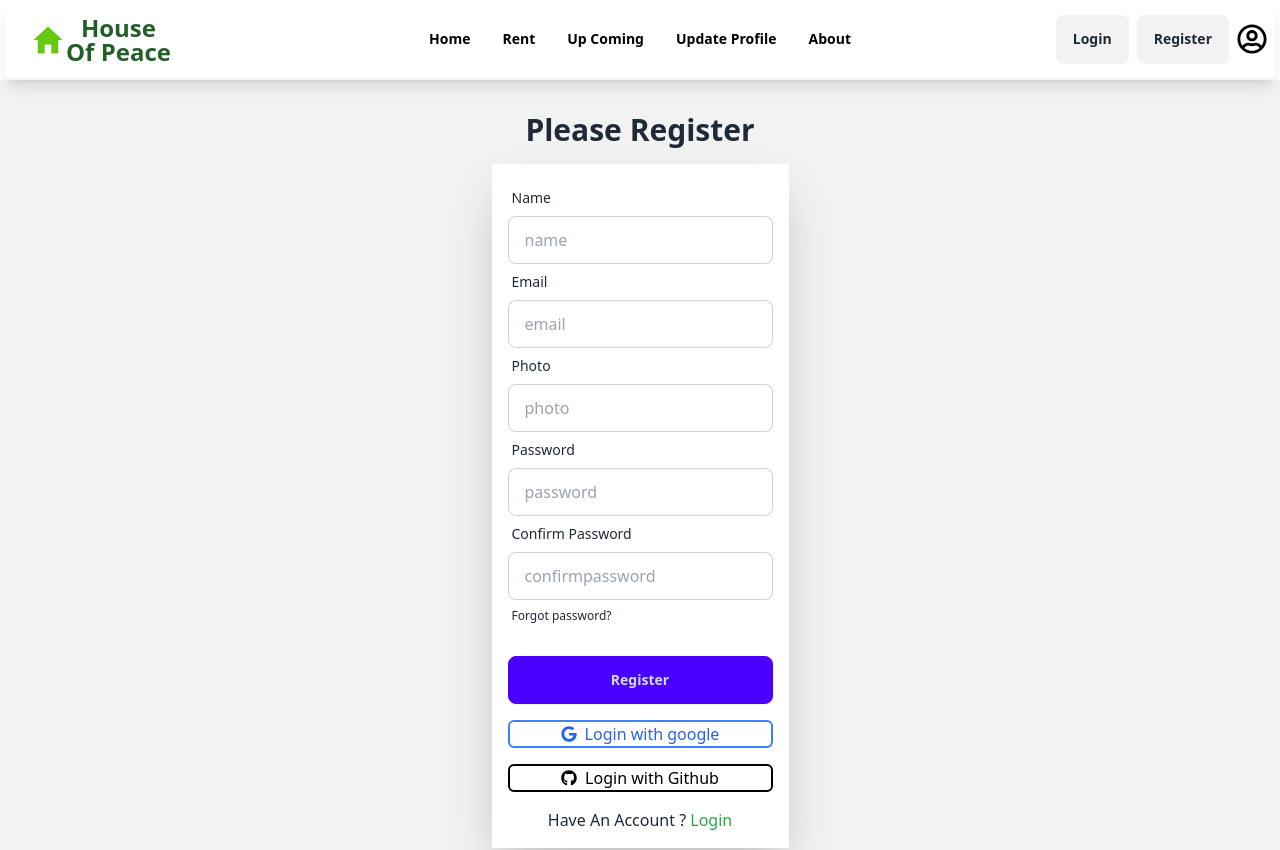
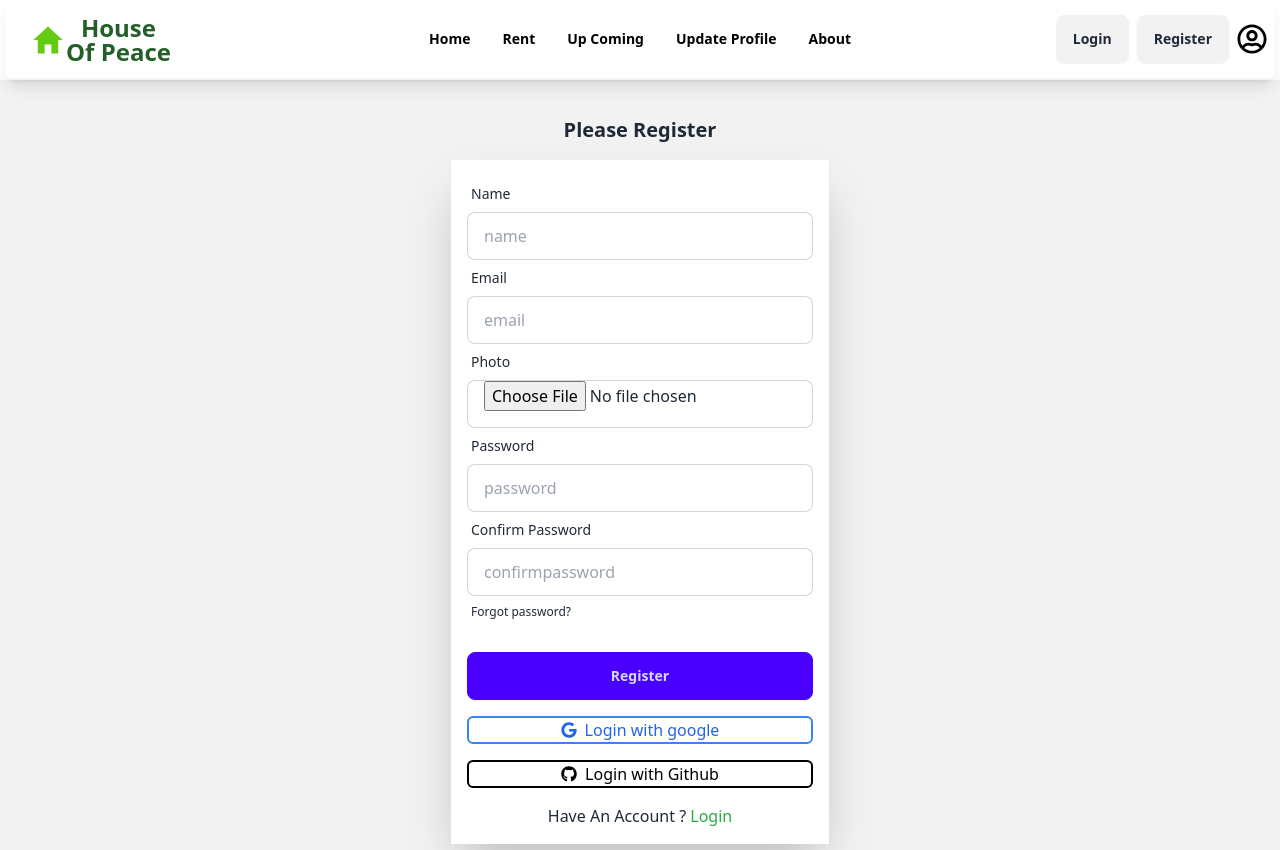
Before and after one commit to Juwelrana434/Residential, a React (Vite) app: page /register in a window 1280 px wide. Shown: the top 850 px of the page. Built offline with nearby package versions, Linux system fonts and the light colour scheme; no server answers.

Commit message:
Home pase add two section

```diff
--- a/package.json
+++ b/package.json
@@ -15,7 +15,7 @@
     "match-sorter": "^6.3.4",
     "react": "^18.2.0",
     "react-dom": "^18.2.0",
-    "react-hook-form": "^7.51.2",
+    "react-hook-form": "^7.51.3",
     "react-icons": "^5.0.1",
     "react-router-dom": "^6.22.3",
     "react-toastify": "^10.0.5",
--- /dev/null
+++ b/src/Hook/useAuth.jsx
@@ -0,0 +1,10 @@
+import React, { useContext } from 'react';
+import { AuthContext } from '../FirebaseProvider/FirebaseProvider';
+
+const useAuth = () => {
+
+    const all = useContext(AuthContext)
+    return all;
+};
+
+export default useAuth;
--- a/src/pages/Home.jsx
+++ b/src/pages/Home.jsx
@@ -24,7 +24,7 @@ const Home = () => {
       .then((res) => res.json())
       .then((data) => setProperties(data));
   }, []);
-  console.log(properties);
+  // console.log(properties);
   return (
     <div>
       <div className="lg:min-h-[calc(100vh - 450px)] mx-4">
--- a/src/pages/Navbar.jsx
+++ b/src/pages/Navbar.jsx
@@ -43,7 +43,9 @@ const navlink = <>
     <NavLink to='/register'><button className='btn ml-2'>Register</button></NavLink>
     <div className="rounded-full flex">
     {user ? <div>
-    {user.email}
+    {user.displayName
+
+}
     <button onClick={()=>logOut()}>Log Out</button>
 
     </div>:""}
--- a/src/pages/PropertyDetails.jsx
+++ b/src/pages/PropertyDetails.jsx
@@ -11,13 +11,13 @@ const PropertyDetails = () => {
       .then((data) => setDetails(data));
   }, []);
 
-  console.log(details);
+  // console.log(details);
 
   const { id } = useParams();
   const idInt = parseInt(id);
   console.log(idInt);
   const detail = details.find((detail) => detail.property.id == idInt);
-  console.log(detail);
+  // console.log(detail);
   // setEstateDetails(detail);
   // console.log(estateDetails);
 
--- a/src/pages/Register.jsx
+++ b/src/pages/Register.jsx
@@ -3,55 +3,66 @@ import { FaGoogle } from "react-icons/fa";
 import { FaGithub } from "react-icons/fa";
 import { useContext, useState } from "react";
 import { AuthContext } from "../FirebaseAuthProvider/FirebaseProvider";
-import { ToastContainer, toast } from 'react-toastify';
-  import 'react-toastify/dist/ReactToastify.css';
+import { ToastContainer, toast } from "react-toastify";
+import "react-toastify/dist/ReactToastify.css";
+// react hook
+import { useForm } from "react-hook-form";
 
 const Register = () => {
-const {registerUser, setUser} = useContext(AuthContext)
-const [error, setError] = useState("")
+  const { registerUser, setUser } = useContext(AuthContext);
+  const [error, setError] = useState("");
   const handleRegister = (e) => {
-e.preventDefault()
-const name = e.target.name.value
-const email = e.target.email.value
-const photo = e.target.photo.value
-const password = e.target.password.value
-const confirmpassword = e.target.confirmpassword.value
+    e.preventDefault();
+    const name = e.target.name.value;
+    const email = e.target.email.value;
+    const photo = e.target.photo.value;
+    const password = e.target.password.value;
+    const confirmpassword = e.target.confirmpassword.value;
+    // use react hook form
+    // const {
+    //   register,
+    //   handleSubmit,
+    //   formState: { errors },
+    // } = useForm();
 
-if(password.length<6){
-  setError("Password must be at least 6 characters")
-  return}
+    // const onSubmit = (data) => {
+    //   console.log(data);
+    // };
 
-  if(!/^(?=.*[A-Z]).*$/
-  .test(password)){
-  setError("Must have an Uppercase letter in the password")
-  return
-  }
-  if(!/^(?=.*[a-z]).*$/
-  .test(password)){
-  setError("Must have an Lowercase letter in the password")
-  return
+    if (password.length < 6) {
+      setError("Password must be at least 6 characters");
+      return;
     }
 
-  if(password !== confirmpassword){
-    setError("Passwords do not match")
-    return
+    if (!/^(?=.*[A-Z]).*$/.test(password)) {
+      setError("Must have an Uppercase letter in the password");
+      return;
+    }
+    if (!/^(?=.*[a-z]).*$/.test(password)) {
+      setError("Must have an Lowercase letter in the password");
+      return;
     }
 
-
+    if (password !== confirmpassword) {
+      setError("Passwords do not match");
+      return;
+    }
 
     // console.log(name, email, photo, password, confirmpassword);
     registerUser(email, password)
-.then(result=>{setUser(result.user)})
-.catch(error=>setError(error.message.split('/')[1]))
-setError("registration successfully")
+      .then((result) => {
+        setUser(result.user);
+      })
+      .catch((error) => setError(error.message.split("/")[1]));
+    setError("registration successfully");
   };
   return (
-
     <div className="hero min-h-screen bg-base-200">
       <div className="hero-content flex-col">
         <div className="text-center">
-      <h1 className="lg:text-3xl text-xl font-bold text-center">Please Register</h1>
-
+          <h1 className="lg:text-3 xl text-xl font-bold text-center">
+            Please Register
+          </h1>
         </div>
         <div className="shadow-2xl bg-base-100">
           <form onSubmit={handleRegister} className="m-4">
@@ -59,41 +70,72 @@ setError("registration successfully")
               <label className="label">
                 <span className="label-text">Name</span>
               </label>
-          <input name= "name" type="text" placeholder="name" className="input input-bordered" required />
+              <input
+                name="name"
+                type="text"
+                placeholder="name"
+                className="input input-bordered"
+                required
+              />
             </div>
             <div className="form-control">
               <label className="label">
                 <span className="label-text">Email</span>
               </label>
-          <input name='email' type="email" placeholder="email" className="input input-bordered" required />
+              <input
+                name="email"
+                type="email"
+                placeholder="email"
+                className="input input-bordered"
+                required
+              />
             </div>
             <div className="form-control">
               <label className="label">
                 <span className="label-text">Photo</span>
               </label>
-          <input name='photo' type="" placeholder="photo" className="input input-bordered" required />
+              <input
+                name="photo"
+                type="file"
+                placeholder="photo"
+                className="input input-bordered"
+                required
+              />
             </div>
             <div className="form-control">
               <label className="label">
                 <span className="label-text">Password</span>
               </label>
-          <input name='password' type="password" placeholder="password" className="input input-bordered" required />
-
+              <input
+                name="password"
+                type="password"
+                placeholder="password"
+                className="input input-bordered"
+                required
+              />
             </div>
             <div className="form-control">
               <label className="label">
                 <span className="label-text">Confirm Password</span>
               </label>
-          <input name='confirmpassword' type="password" placeholder="confirmpassword" className="input input-bordered" required />
+              <input
+                name="confirmpassword"
+                type="password"
+                placeholder="confirmpassword"
+                className="input input-bordered"
+                required
+              />
               <label className="label">
-            <a href="#" className="label-text-alt link link-hover">Forgot password?</a>
+                <a href="#" className="label-text-alt link link-hover">
+                  Forgot password?
+                </a>
               </label>
-        {
-
-        error && <p className="text-red-500">{error}</p>}
+              {error && <p className="text-red-500">{error}</p>}
             </div>
             <div className="form-control mt-6">
-          <button name = "submit" type= "submit" className="btn btn-primary">Register</button>
+              <button name="submit" type="submit" className="btn btn-primary">
+                Register
+              </button>
               <div>
                 <div className="text-blue-600 flex justify-center items-center border-2 border-blue-500 rounded-md my-4">
                   <FaGoogle />
@@ -104,7 +146,13 @@ setError("registration successfully")
                   <button className="ml-2">Login with Github</button>
                 </div>
               </div>
-          <h1 className='text-center'>Have An Account ?<Link to='/login'> <span className='text-[#2aaa46]'>Login</span></Link></h1>
+              <h1 className="text-center">
+                Have An Account ?
+                <Link to="/login">
+                  {" "}
+                  <span className="text-[#2aaa46]">Login</span>
+                </Link>
+              </h1>
             </div>
           </form>
         </div>
```
Also changed, not shown: 1 other file (tests, documents, lock files or other folders). Lines whose indentation alone changed are shown as unchanged.
